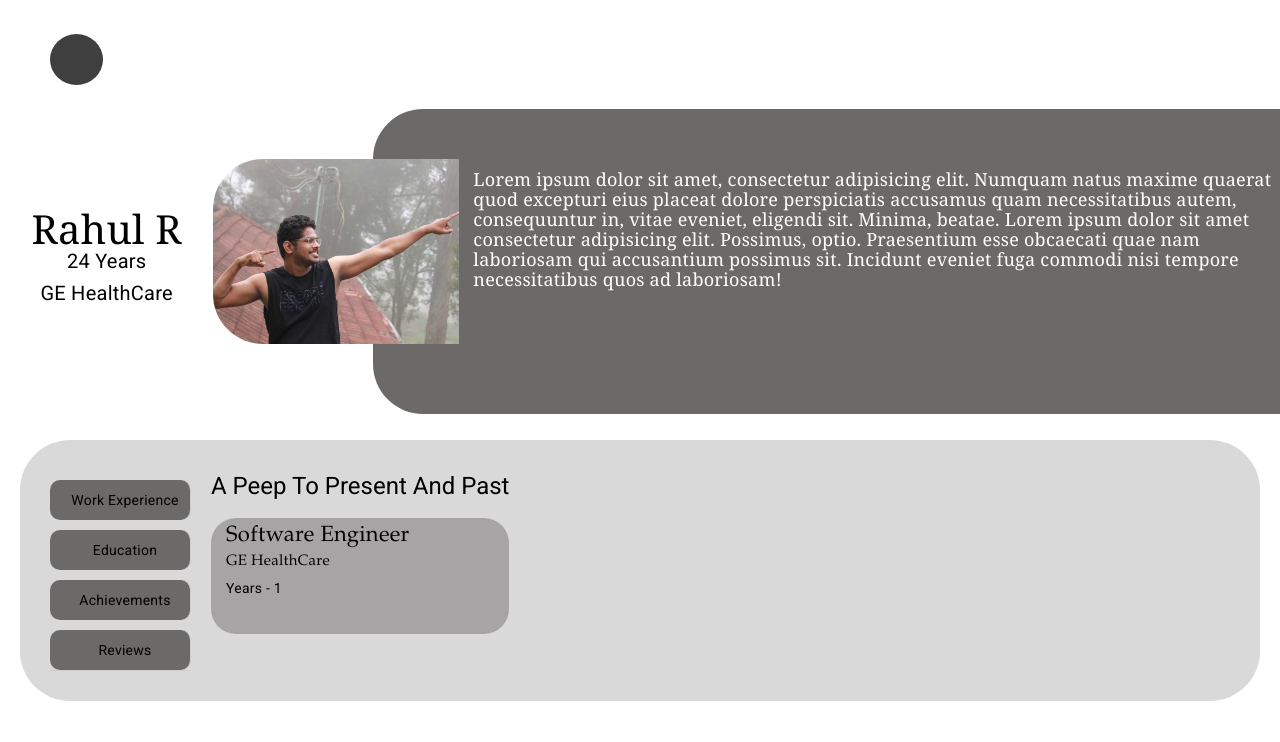
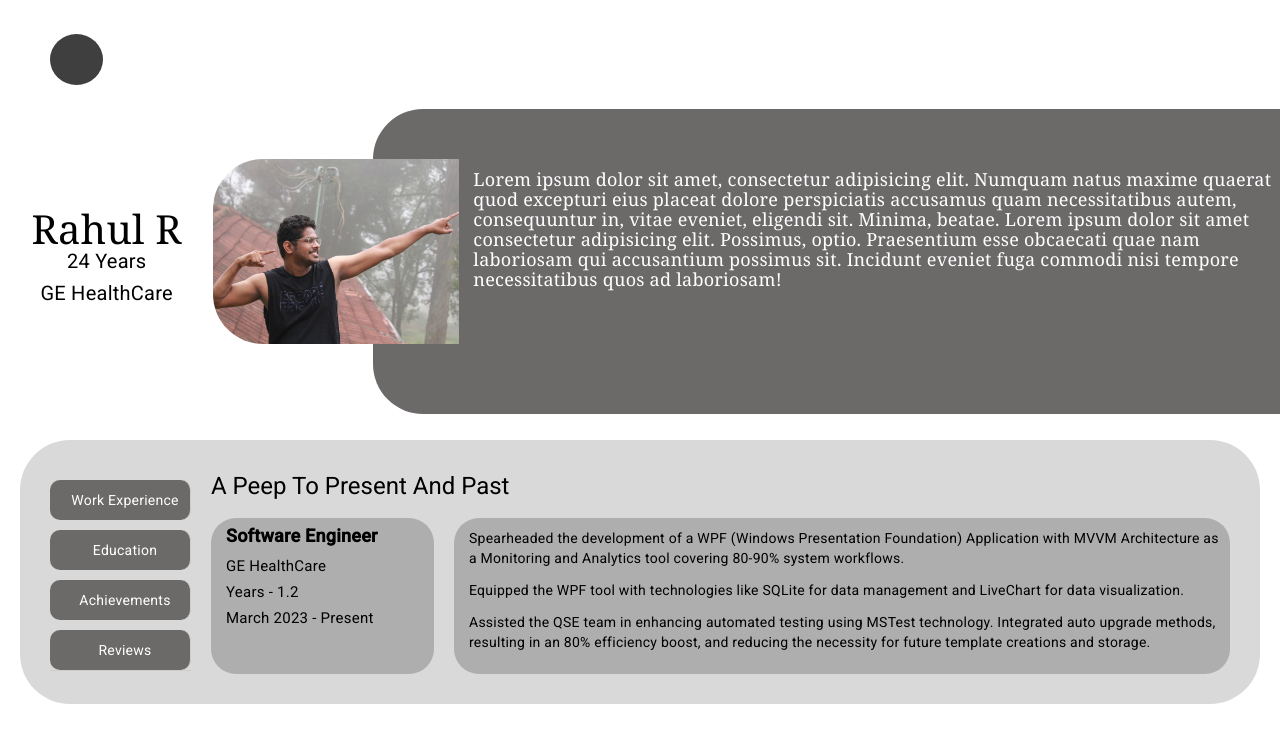
Before and after one commit to Rahul24-R/portfolio, an Angular app in the folder portfolio/: page / in a window 1280 px wide. Shown: the top 742 px of the page. Built offline with nearby package versions, Linux system fonts and the light colour scheme.

Commit message:
adding work details

```diff
--- a/portfolio/src/app/base/app-base/app-base.component.css
+++ b/portfolio/src/app/base/app-base/app-base.component.css
@@ -101,6 +101,7 @@
     border-right: 1px solid #ccc; /* Optional: Add a border between tabs */
     border-radius: 10px;
     width: 120px;
+    color: white;
 }
 
 .tab:hover,
--- a/portfolio/src/app/work-experience/work-experience.component.css
+++ b/portfolio/src/app/work-experience/work-experience.component.css
@@ -1,20 +1,41 @@
 .workexperience{
+    display: flex;
+}
+
+.role{
+    font-size: 18px;
+    margin-bottom: 10px;
+    font-weight: bold;
+}
+
+.company{
+    font-size: 15px;
+    margin-bottom: 6px;
+}
+
+.experienceyears{
+    font-size: 15px;
+    margin-bottom: 6px;
+}
+.timeperiod{
+    font-size: 15px;
+    margin-bottom: 6px;
+}
+.left-div{
     min-width: 200px;
-    background-color: #6c696978;
+    background-color: #6c696962;
     border-radius: 25px;
     padding: 8px;
     padding-left: 15px;
     min-height: 100px;
 }
 
-.role{
-    font-size: 22px;
-    font-family: "Garamond", Times, serif;
-    margin-bottom: 6px;
+.right-div{
+    min-width: 200px;
+    background-color: #6c696962;
+    border-radius: 25px;
+    padding: 10px;
+    padding-left: 15px;
+    min-height: 100px;
+    margin-left: 20px;
 }
-
-.company{
-    font-size: 15px;
-    font-family: "Garamond", Times, serif;
-    margin-bottom: 6px;
-}
--- a/portfolio/src/app/work-experience/work-experience.component.html
+++ b/portfolio/src/app/work-experience/work-experience.component.html
@@ -2,8 +2,16 @@
 
 <div>
     <div *ngFor="let items of this.workexperience" class="workexperience">
-        <p class="role">{{items.role}}</p>
-        <p class="company">{{items.company}}</p>
-        <p>Years - {{items.years}}</p>
+        <div class="left-div">
+            <p class="role">{{items.role}}</p>
+            <p class="company">{{items.company}}</p>
+            <p class="experienceyears">Years - {{items.years}}</p>
+            <p class="timeperiod">{{items.startdate}} - {{items.enddate}}</p>
+        </div>
+        <div class="right-div">
+            <div *ngFor="let desc of items.details">
+                <p>{{desc}}</p>
+            </div>
+        </div>
     </div>
 </div>
--- a/portfolio/src/app/work-experience/work-experience.component.ts
+++ b/portfolio/src/app/work-experience/work-experience.component.ts
@@ -12,12 +12,14 @@ export class WorkExperienceComponent {
 
   ngOnInit(){
     let a : workexperiencemodal = {
-      years: 1,
+      years: 1.2,
       role: 'Software Engineer',
       startdate: 'March 2023',
       enddate: 'Present',
       company: 'GE HealthCare',
-      details: ["jhhjhhhkjkjhj","njnjnnnjnj","nbkkbjkjjbjjbbjbbjb"]
+      details: ["Spearheaded the development of a WPF (Windows Presentation Foundation) Application with MVVM Architecture as a Monitoring and Analytics tool covering 80-90% system workflows.",
+      "Equipped the WPF tool with technologies like SQLite for data management and LiveChart for data visualization.",
+      "Assisted the QSE team in enhancing automated testing using MSTest technology. Integrated auto upgrade methods, resulting in an 80% efficiency boost, and reducing the necessity for future template creations and storage."]
     }
     this.workexperience?.push(a);
     console.log(this.workexperience?.length);
```
